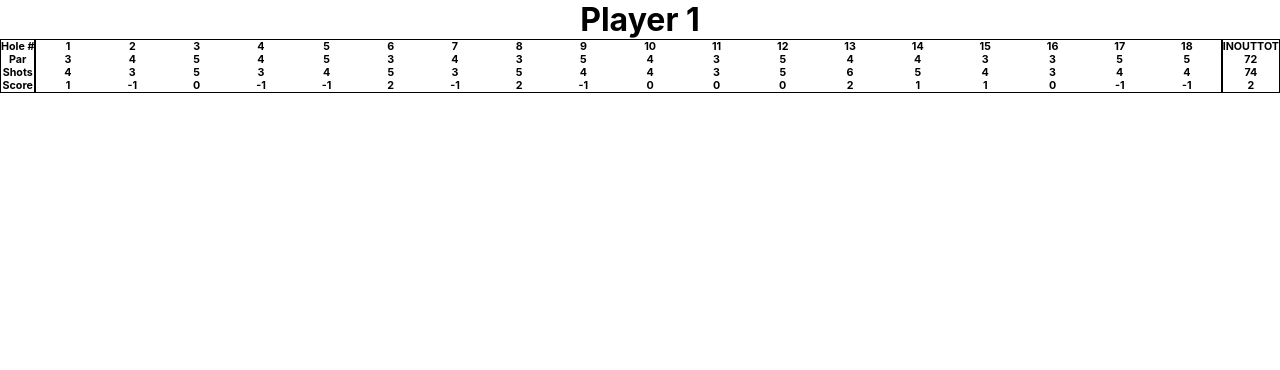
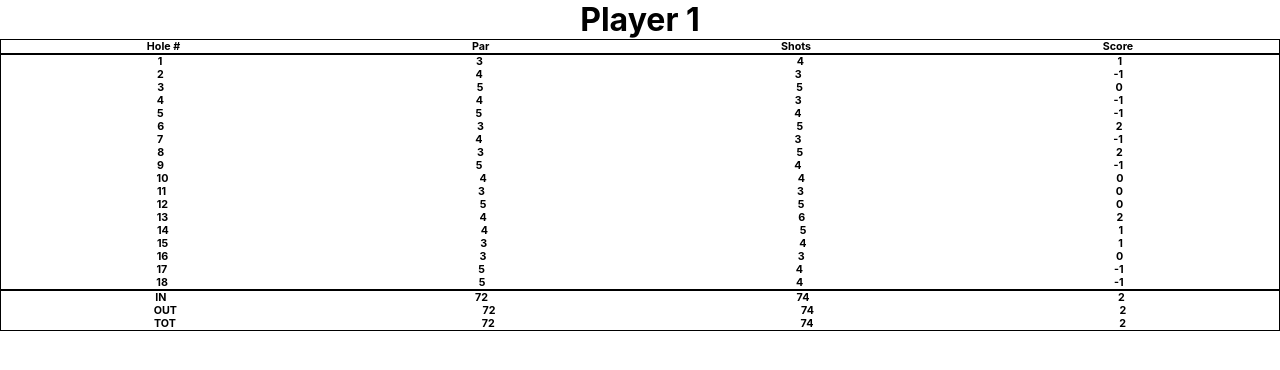
Before and after one commit to SCollinA/scorecard-react, a React (Create React App) app: page / in a window 1280 px wide. Shown: the top 370 px of the page. Built offline with nearby package versions, Linux system fonts and the light colour scheme.

Commit message:
style scorecard

```diff
--- a/src/GolferScoreCard.js
+++ b/src/GolferScoreCard.js
@@ -29,12 +29,30 @@ export default function GolferScoreCard(props) {
                     })}
                 </div>
                 <div className='scoreCardTotals'>
-                    <div className='scoreCardTotalsHeaders'>
+                    <div className='scoreCardTotalsRow'>
                         <h6>IN</h6>
+                        <h6>{playerHoles.reduce((prevHole, currHole) => {
+                            return prevHole.par ? prevHole.par + currHole.par : prevHole + currHole.par
+                        })}</h6>
+                        <h6>{playerHoleScores.reduce((prevHole, currHole) => {
+                            return prevHole.shots ? prevHole.shots + currHole.shots : prevHole + currHole.shots
+                        })}</h6>
+                        <h6>{playerHoleScores.map((holeScore, index) => holeScore.shots - playerHoles[index].par)
+                        .reduce((prevScore, currScore) => prevScore + currScore)}</h6>
+                    </div>
+                    <div className='scoreCardTotalsRow'>
                         <h6>OUT</h6>
+                        <h6>{playerHoles.reduce((prevHole, currHole) => {
+                            return prevHole.par ? prevHole.par + currHole.par : prevHole + currHole.par
+                        })}</h6>
+                        <h6>{playerHoleScores.reduce((prevHole, currHole) => {
+                            return prevHole.shots ? prevHole.shots + currHole.shots : prevHole + currHole.shots
+                        })}</h6>
+                        <h6>{playerHoleScores.map((holeScore, index) => holeScore.shots - playerHoles[index].par)
+                        .reduce((prevScore, currScore) => prevScore + currScore)}</h6>
+                    </div>
+                    <div className='scoreCardTotalsRow'>
                         <h6>TOT</h6>
-                    </div>
-                    <div className='scoreCardTotalsValues'>
                         <h6>{playerHoles.reduce((prevHole, currHole) => {
                             return prevHole.par ? prevHole.par + currHole.par : prevHole + currHole.par
                         })}</h6>
--- a/src/index.css
+++ b/src/index.css
@@ -45,8 +45,8 @@ html, body {
 }
 
 .playerScores {
-  flex: 1;
   display: flex;
+  flex-direction: column;
 }
 
 .playerScores > * {
@@ -59,14 +59,26 @@ html, body {
 }
 
 .scoreCardHeaders {
-  flex-direction: column;
+  display: flex;
 }
 
 .scoreCardScores {
   flex: 1;
   display: flex;
+  flex-direction: column;
 }
 
-.scoreCardTotalsHeaders {
+.scoreCardHole {
   display: flex;
+  justify-content: space-around;
 }
+
+.scoreCardTotals {
+  display: flex;
+  flex-direction: column;
+}
+
+.scoreCardTotalsRow {
+  display: flex;
+  justify-content: space-around;
+}
```
